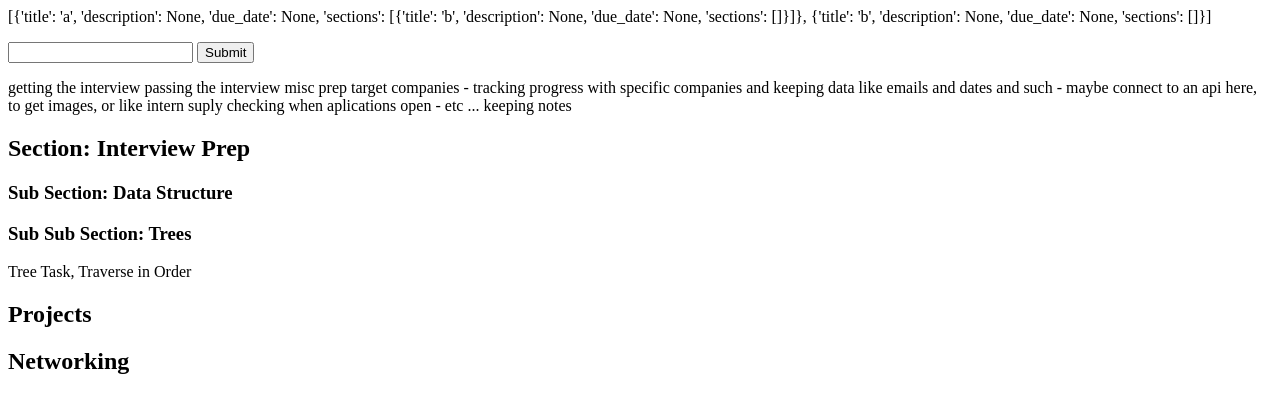
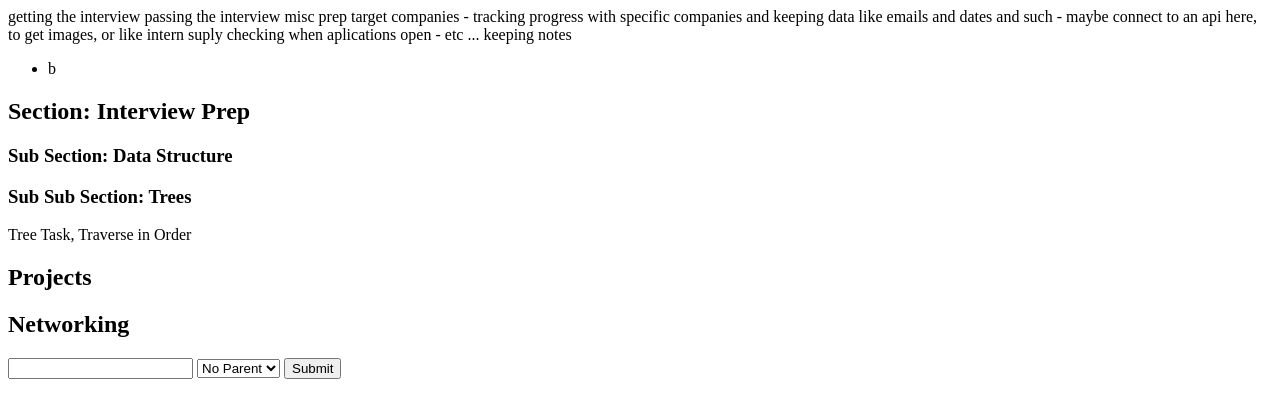
Before and after one commit to dyns/flask_interview_topics, a Flask app: page / in a window 1280 px wide. Shown: the top 418 px of the page. Run offline with Flask 2, Linux system fonts and the light colour scheme; data comes from the database, SQL or seed files in the repository; both versions use the stored data as it was after the commit.

Commit message:
Update index

```diff
--- a/app/routes.py
+++ b/app/routes.py
@@ -1,5 +1,5 @@
 
-from flask import render_template, jsonify
+from flask import render_template, jsonify, abort
 from app import app
 from flask import request
 from app import models
@@ -8,11 +8,35 @@ from app import db
 @app.route('/', methods=['GET', 'POST'])
 def index():
 	if request.method == 'GET':
-		top_sections = models.Section.query.all()
+		top_sections = models.Section.query.filter(~models.Section.sub_sections.any()).all()
 		sec_json = [s.json() for s in top_sections]
-		return render_template('index.html', sections=str(sec_json))
+		return render_template('index.html', sections=top_sections)
 	elif request.method == 'POST':
-		s = models.Section(request.form['title'])
-		db.session.add(s)
-		db.session.commit()
-		return jsonify(request.form)
+		title = request.form['title']
+		title = title.strip()
+		parent_id = request.form['parent-id']
+		parent = None
+		if parent_id:
+			try:
+				parent_id = int(parent_id)
+			except ValueError:
+				abort(400)
+			else:
+				parent = models.Section.query.get(parent_id)
+				if not parent:
+					abort(400)
+		if  title:
+			s = models.Section(title)
+			db.session.add(s)
+			if parent:
+				parent.sub_sections.append(s)
+			db.session.commit()
+			return jsonify(request.form)
+		else:
+			abort(400)
+
+
+@app.route('/s')
+def sections():
+	sections = models.Section.query.filter(~models.Section.sub_sections.any()).all()
+	return jsonify([s.json() for s in sections])
--- a/app/templates/index.html
+++ b/app/templates/index.html
@@ -4,14 +4,6 @@
  <title>Overview</title>
 </head>
 <body>
-
- <p>{{sections}}</p>
-
- <form method="post">
-  <input type="text" name="title"/>
-  <input type="submit" value="Submit"/>
- </form>
-
 
  getting the interview
 
@@ -20,6 +12,19 @@
  misc prep
 
  target companies - tracking progress with specific companies and keeping data like emails and dates and such - maybe connect to an api here, to get images, or like intern suply checking when aplications open - etc ... keeping notes
+
+ <ul>
+ {% for s in sections recursive %}
+  <li>{{s.title}}</li>
+  {% if s.sub_sections %}
+   <ul>{{loop(s.sub_sections)}}</ul>
+  {% endif %}
+
+ {% endfor %}
+ </ul>
+
+
+
 
 
  <h2>Section: Interview Prep</h2>
@@ -32,5 +37,22 @@
  <h2>Networking</h2>
 
 
+ <form method="post">
+  <input type="text" name="title"/>
+
+ <select name="parent-id">
+   <option value="">No Parent</option>
+   {% for s in sections recursive %}
+    <option value={{s.id}}>{{s.title}}</option>
+    {% if s.sub_sections %}
+     {{loop(s.sub_sections)}}
+    {% endif %}
+   {% endfor %}
+  </select>
+
+  <input type="submit" value="Submit"/>
+ </form>
+
+
 </body>
 </html>
```
Also changed, not shown: app.db, 3 other files.
